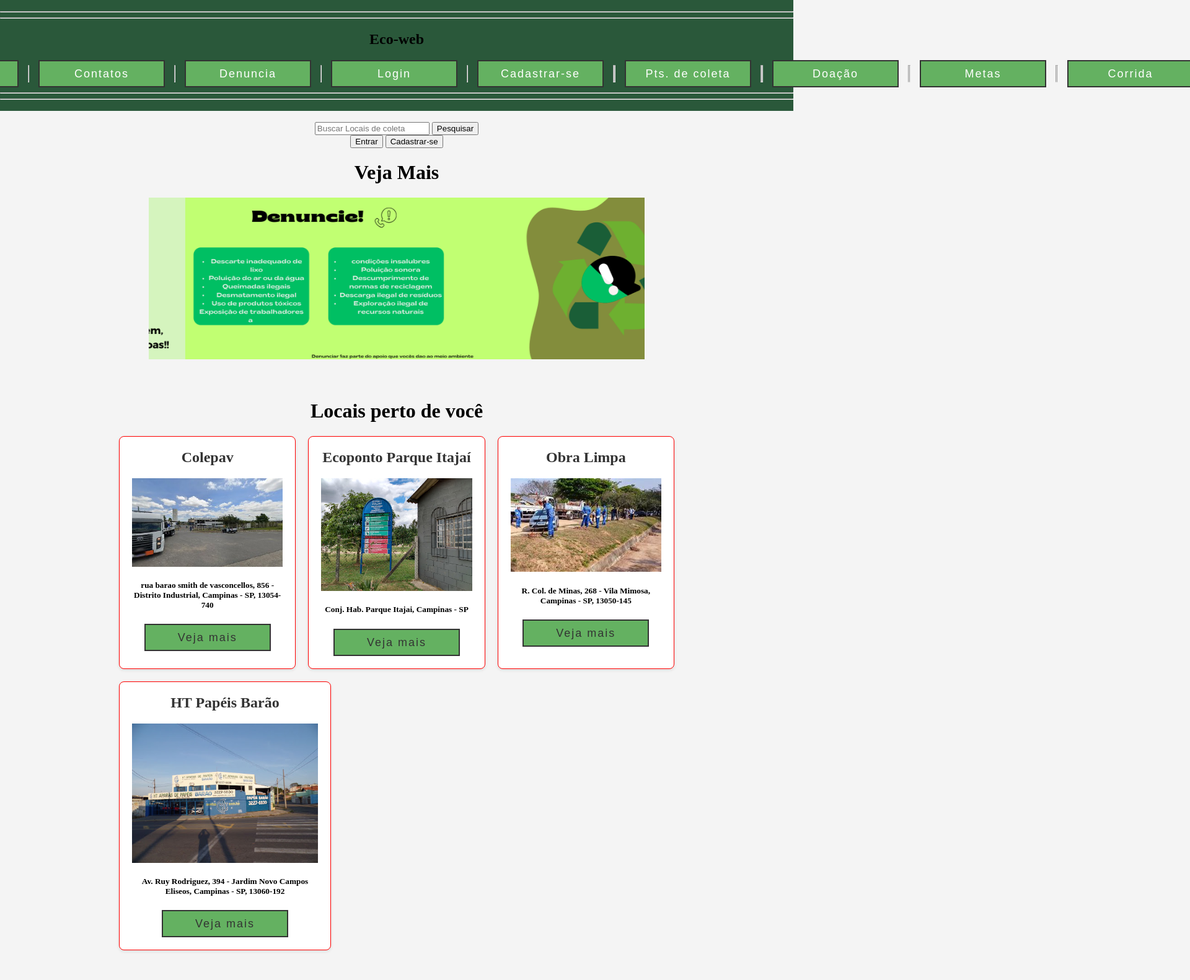
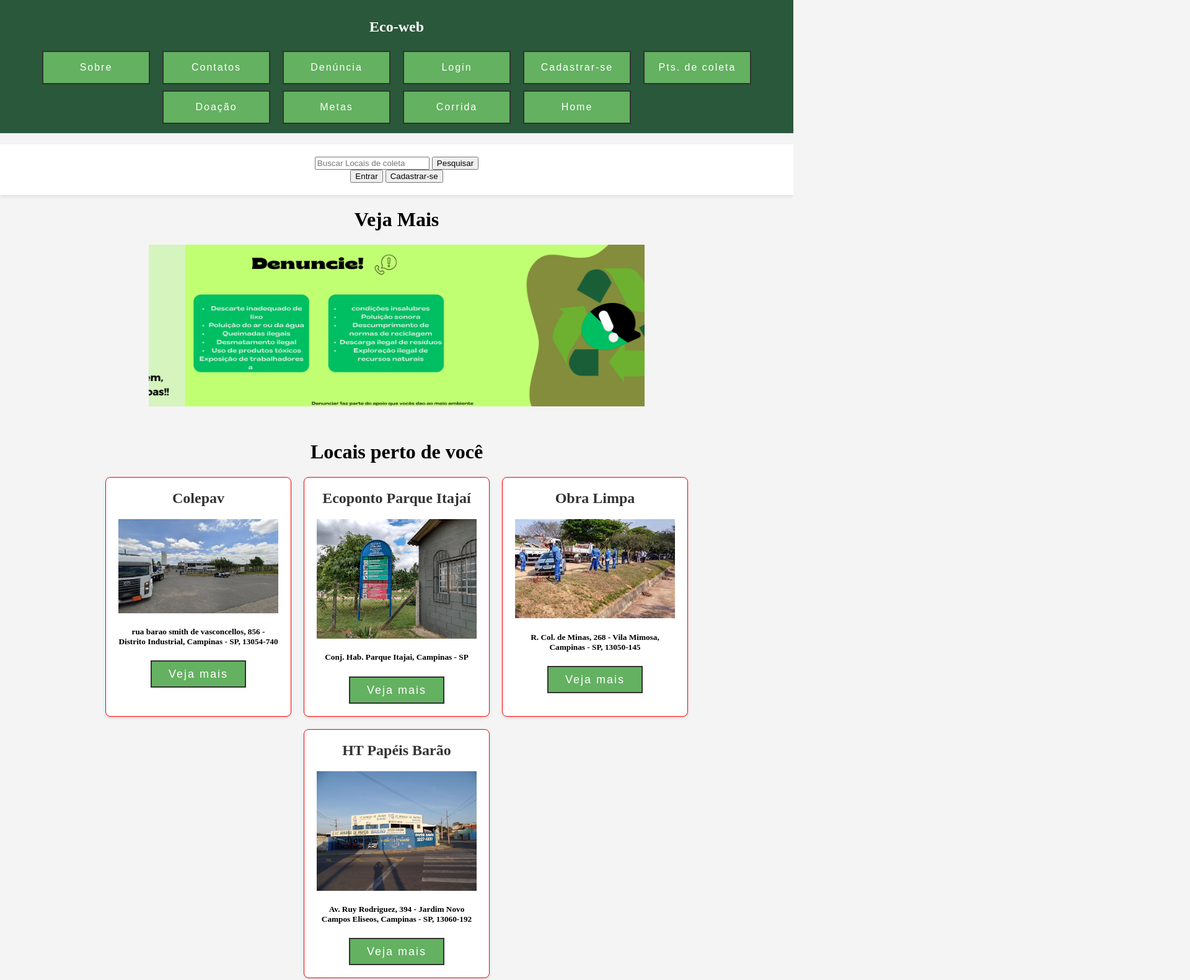
Before and after one commit to gigio16/projeto-ana, a plain HTML site: page index.html in a window 1280 px wide. Shown: the top 1582 px of the page at 62% size, 1920 px wide, since content can reach past the window. Drawn offline with Linux system fonts and the light colour scheme.

Commit message:
Add files via upload

```diff
--- a/estilo.css
+++ b/estilo.css
@@ -1,9 +1,9 @@
-/* MENU ------------------------------------------------------------------------------------------ */
+
 
 /* Estilos gerais */
 body {
     background-color: #f4f4f4; /* Cor de fundo */
-    margin: 0; /* Remove margens padrão */
+    margin:0; /* Remove margens padrão */
     padding: 0; /* Remove preenchimento padrão */
 }
 
@@ -21,15 +21,15 @@ p {
 
 /* Links */
 a {
-    display: block; /* Exibe como bloco */
-    width: 200px; /* Largura fixa */
-    height: 40px; /* Altura fixa */
+    display:table; /* Exibe como bloco */
+    width: 150px; /* Largura fixa */
+    height: 30px; /* Altura fixa */
     line-height: 40px; /* Alinha verticalmente o texto */
     font-size: 18px; /* Tamanho da fonte */
     font-family: sans-serif; /* Fonte para links */
     text-decoration: none; /* Remove sublinhado */
     background-color: rgb(100, 177, 97); /* Cor de fundo */
-    color: #333; /* Cor do texto */
+    color: #ffffff; /* Cor do texto */
     border: 2px solid #333; /* Borda */
     letter-spacing: 2px; /* Espaçamento entre letras */
     text-align: center; /* Centraliza texto */
@@ -49,7 +49,7 @@ a:after {
     left: 0; /* Alinha à esquerda */
     width: 0; /* Inicia com largura 0 */
     height: 100%; /* Altura total do link */
-    background: #1a311c; /* Cor de fundo do efeito */
+    background: #1e4621; /* Cor de fundo do efeito */
     transition: all .35s; /* Efeito de transição */
 }
 
@@ -63,29 +63,50 @@ a:hover:after {
 
 /* Navegação */
 nav {
-    background-color: rgb(42, 88, 58); /* Cor de fundo da navegação */
-    padding: 10px 0; /* Espaçamento interno */
+    background-color: rgb(42, 88, 58);
+    padding: 10px 0;
+    width: 100%;
+    overflow-x: auto; /* Permite rolagem horizontal se necessário */
 }
 
 nav ul {
-    list-style-type: none; /* Remove marcadores da lista */
-    margin: 0; /* Remove margem */
-    padding: 0; /* Remove preenchimento */
-    display: flex; /* Exibe itens em linha */
-    justify-content: center; /* Centraliza os itens */
+    list-style-type: none;
+    margin: 0;
+    padding: 0;
+    display: flex;
+    justify-content: center;
+    flex-wrap: wrap; /* Permite que os itens quebrem para nova linha */
+    min-width: fit-content; /* Garante que a lista não quebre desnecessariamente */
 }
 
 nav ul li {
-    margin: 0 15px; /* Espaçamento entre os itens da lista */
+    margin: 5px 10px; /* Reduzi a margem para economizar espaço */
+    white-space: nowrap; /* Impede que o texto quebre em várias linhas */
 }
 
 nav ul li a {
-    color: white; /* Cor do texto do link */
-    text-decoration: none; /* Remove sublinhado */
-    font-size: 18px; /* Tamanho da fonte do link */
-    transition: color 0.3s; /* Transição da cor */
+    color: white;
+    text-decoration: none;
+    font-size: 16px; /* Reduzi um pouco o tamanho da fonte */
+    transition: color 0.3s;
+    padding: 5px 10px; /* Adicionei padding para melhor toque */
 }
 
+/* Estilo para telas menores */
+@media (max-width: 768px) {
+    nav ul {
+        justify-content: flex-start; /* Alinha à esquerda em telas pequenas */
+    }
+
+    nav ul li a {
+        font-size: 14px; /* Tamanho menor para telas pequenas */
+    }
+
+    /* Remove os elementos <hr> visuais */
+    nav hr {
+        display: none;
+    }
+}
 /* Banner */
 .slider {
     width: 70%; /* Largura do slider */
@@ -118,26 +139,43 @@ nav ul li a {
     100% { transform: translateX(0); }
 }
 
+.search{
+    text-align: center;
+    background-color: white;
+    padding: 20px;
+    box-shadow: 0 2px 5px rgba(0, 0, 0, 0.1);
+
+}
 /* Card --------------------------------------------------------------------------------------- */
+/* Container dos Cards */
 .container {
-    display: flex; /* Exibe os cartões em linha */
-    gap: 20px; /* Espaçamento entre cartões */
-    flex-wrap: wrap; /* Permite quebra de linha */
-    width: 70%; /* Largura da container */
-    margin: 20px auto; /* Margens automáticas para centralizar */
-    text-align: center; /* Centraliza o texto */
+    display: flex;
+    flex-wrap: wrap; /* Permite que os cards quebrem para a próxima linha */
+    justify-content: center; /* Centraliza os cards horizontalmente */
+    gap: 20px; /* Espaçamento entre os cards */
+    width: 80%; /* Ajuste a largura conforme necessário */
+    margin: 20px auto;
+    text-align: center;
 }
 
+/* Estilo dos Cards */
 .card {
-    background-color: white; /* Cor de fundo do cartão */
-    border: 1px solid red; /* Borda do cartão */
-    border-radius: 8px; /* Bordas arredondadas */
-    padding: 20px; /* Espaçamento interno */
-    box-shadow: 0 2px 5px rgba(0, 0, 0, 0.1); /* Sombra do cartão */
-    flex: 1; /* Permite que o cartão ocupe espaço disponível */
-    max-width: 300px; /* Largura máxima do cartão */
+    background-color: white;
+    border: 1px solid red;
+    border-radius: 8px;
+    padding: 20px;
+    box-shadow: 0 2px 5px rgba(0, 0, 0, 0.1);
+    width: calc(50% - 40px); /* 50% do container menos o gap */
+    max-width: 300px; /* Largura máxima do card */
+    box-sizing: border-box; /* Inclui padding e border na largura */
 }
 
+/* Ajuste para telas menores */
+@media (max-width: 768px) {
+    .card {
+        width: calc(100% - 40px); /* Em telas pequenas, 1 card por linha */
+    }
+}
 .card h2 {
     margin-top: 0; /* Remove margem superior */
     font-size: 1.5em; /* Tamanho da fonte do título */
@@ -205,7 +243,7 @@ nav ul li a {
     margin-top: 10px; /* Margem superior */
     font-size: 16px; /* Tamanho da fonte */
     color: white; /* Cor do texto */
-    background-color: red; /* Cor de fundo do botão */
+    background-color: rgb(8, 116, 22); /* Cor de fundo do botão */
     border: none; /* Remove borda */
     border-radius: 5px; /* Bordas arredondadas */
     cursor: pointer; /* Cursor de ponteiro ao passar o mouse */
--- a/index.html
+++ b/index.html
@@ -10,31 +10,25 @@
 <body>
     <!-- Header -->
     <header>
-        <nav>
-            <hr>
-            <hr>
-            <h1 style="text-align: center;">Eco-web</h1>
+        <nav id="home">
+            <h1 style="text-align: center; color: #ffffff;">Eco-web</h1>
             <ul>
-                 <hr> <li><a href="#home">Home</a></li>
-
-                <hr> <li><a href="#Sobre">Sobre</a></li>
-                <hr> <li><a href="#Destaques">Destaques</a></li>
-                <hr> <li><a href="#Contatos">Contatos</a></li>
-                <hr> <li><a href="Denuncia.html">Denuncia</a></li>
-                <hr> <li><a href="login.html">Login</a></li>
-                <hr> <li><a href="Cadastro.html">Cadastrar-se</a></li> <hr>
-                <hr> <li><a href="mapa.html">Pts. de coleta</a></li> <hr>
-                <hr> <li><a href="Paginadoacao.html">Doação</a></li> <hr>
-                <hr> <li><a href="metaindex.html">Metas</a></li> <hr>
-                <hr> <li><a href="corrida.html">Corrida</a></li> <hr>
+                <li><a href="#Sobre">Sobre</a></li>
+                <li><a href="#Contatos">Contatos</a></li>
+                <li><a href="Denuncia.html">Denúncia</a></li>
+                <li><a href="login.html">Login</a></li>
+                <li><a href="Cadastro.html">Cadastrar-se</a></li>
+                <li><a href="mapa.html">Pts. de coleta</a></li>
+                <li><a href="Paginadoacao.html">Doação</a></li>
+                <li><a href="metaindex.html">Metas</a></li>
+                <li><a href="corrida.html">Corrida</a></li>
+                <li><a href="#home">Home</a></li>
             </ul>
-            <hr>
-            <hr>
         </nav>
     </header>
 <br>
     <!-- Search  -->
-    <div style="text-align: center;">
+    <div class="search">
         <input type="text" placeholder="Buscar Locais de coleta">
         <button>Pesquisar</button>
         <br>
@@ -121,7 +115,7 @@
     </div>
 
     <!-- Sobre -->
-    <section id="sobre" style="text-align: center; padding: 30px;">
+    <section id="Sobre" style="text-align: center; padding: 30px;">
         <h2>Sobre Nós</h2>
         <p style="max-width: 800px; margin: 0 auto; line-height: 1.6;">
             A <strong>Eco-web</strong> nasceu com o propósito de transformar a relação das pessoas com o meio ambiente, unindo tecnologia, educação e ação. Nosso principal objetivo é criar uma <strong>Plataforma Digital de Sustentabilidade</strong> que monitore o consumo de água, facilite a reciclagem com mapas de pontos de coleta, ofereça desafios sustentáveis e compartilhe conteúdos educativos sobre práticas ecológicas.
@@ -139,7 +133,7 @@
     <footer>
         <div class="rodape">
             <div class="container">
-                <div class="contact-info">
+                <div id="Contatos" class="contact-info">
                     <p>Endereço: Rua dos Jogos, 123 - Cidade Campinas, Estado Sao Paulo</p>
                     <p>Telefone: (19) 1234-5678</p>
                     <p>Email: gio27111@gmail.com</p>
```
